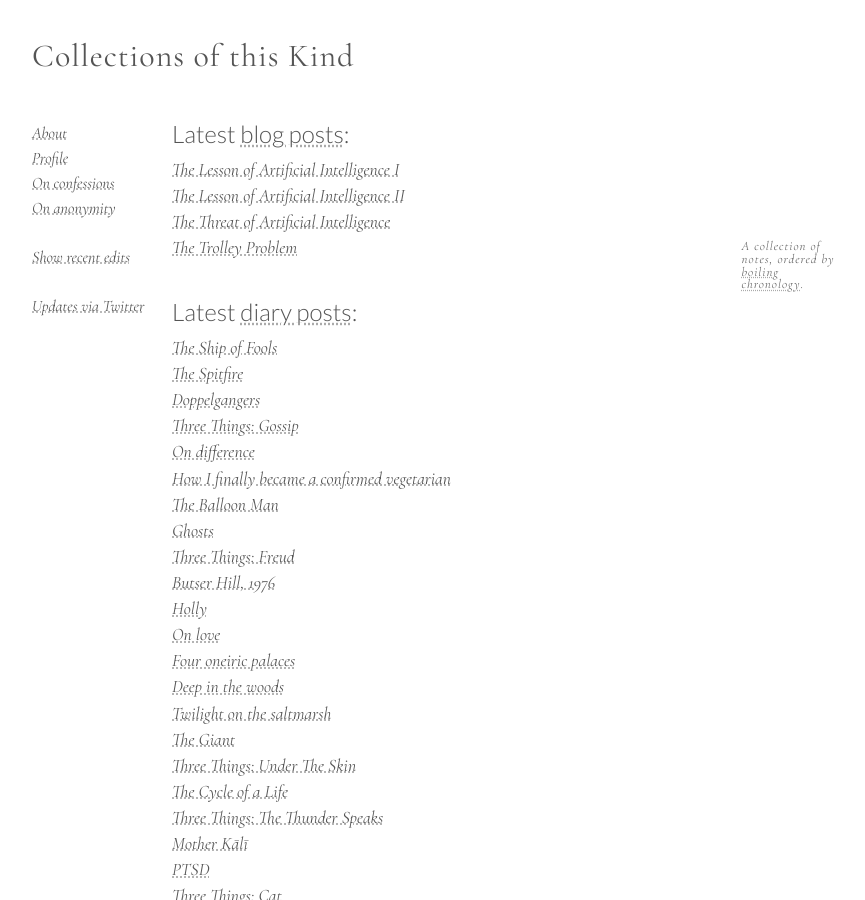
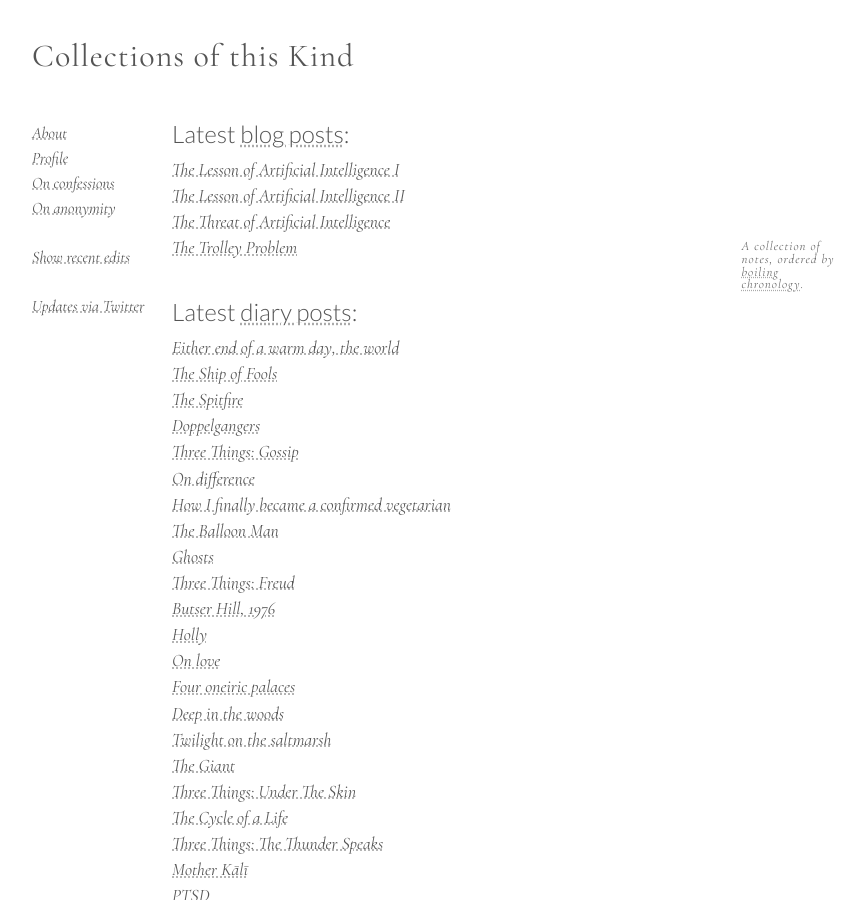
Before and after one commit to CollectionsOfThisKind/collectionsofthiskind.github.io, a Jekyll site: the page built from index.html, in a window 1280 px wide and 900 px high. Shown: the whole window, without its empty margins (78-943 px from the left). Built offline with Jekyll 4.4.1, drawn with Linux system fonts in a browser that asks for light colours.

Commit message:
Add files via upload

```diff
--- a/index.html
+++ b/index.html
@@ -48,6 +48,7 @@ A collection of notes, ordered by <a href="/pages/about/boiling.html">boiling ch
 <h2 name="diary">Latest <a href="pages/diary/index.html">diary posts</a>:</h2>
 
 <ul class="new">
+<li><a href="pages/diary/summer.html">Either end of a warm day, the world</a></li>
 <li><a href="pages/diary/symposium.html">The Ship of Fools</a></li>
 <li><a href="pages/diary/spitfire.html">The Spitfire</a></li>
 <li><a href="pages/diary/doppel.html">Doppelgangers</a></li>
```
